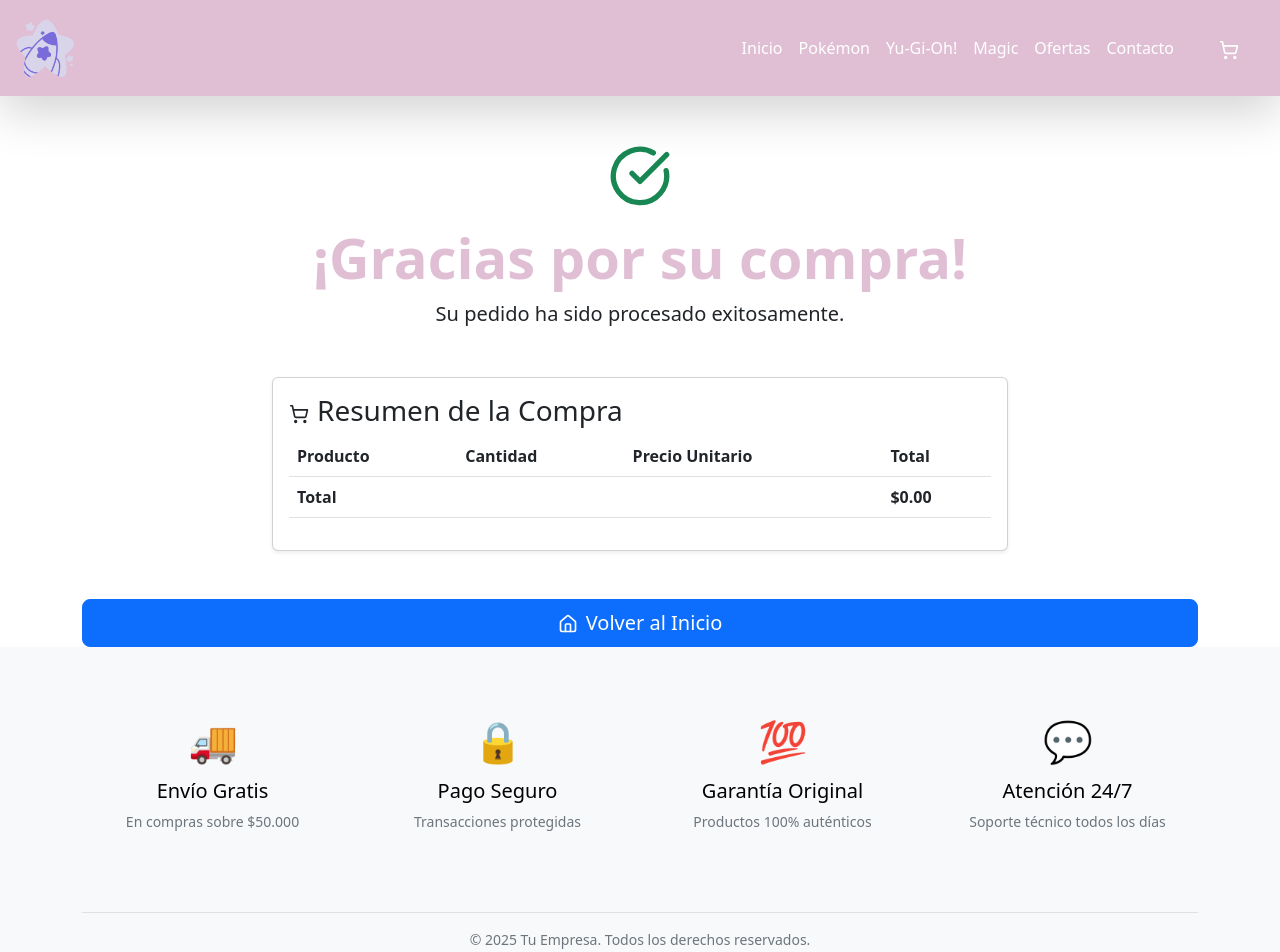
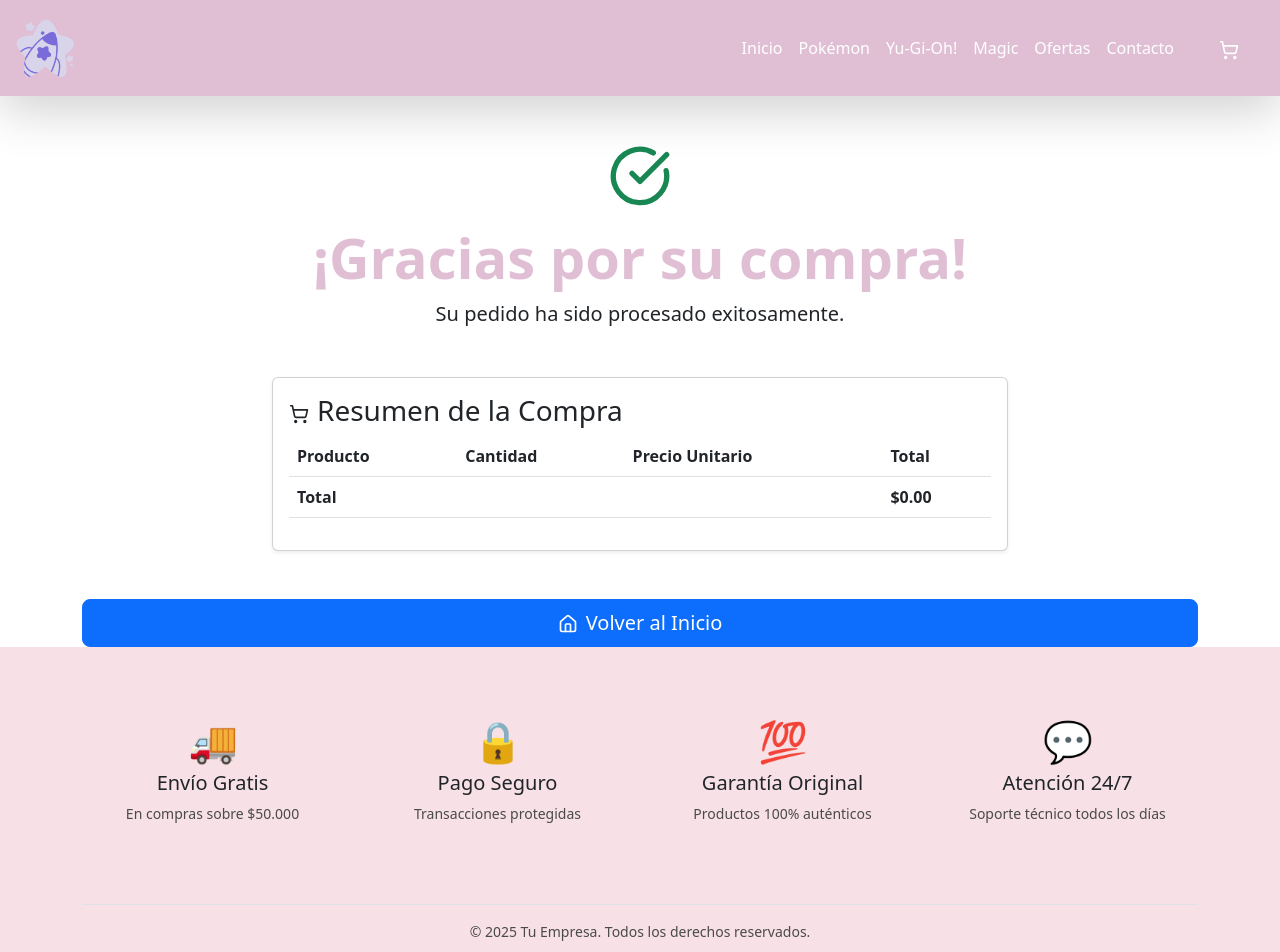
Before and after one commit to V-Puentes/Proyecto-BDY1103-Frontend, a React (Vite) app: page /gracias in a window 1280 px wide. Shown: the top 952 px of the page. Built offline with nearby package versions, Linux system fonts and the light colour scheme.

Commit message:
actualizacion colores footer.jsx

```diff
--- a/src/components/footer.jsx
+++ b/src/components/footer.jsx
@@ -1,42 +1,42 @@
 const Footer = () => {
   return (
-      <footer className="bg-light py-5">
+    <footer className="py-5" style={{ backgroundColor: 'var(--rosa-claro)' }}> {/* Fondo más suave */}
       <div className="container">
         {/* Sección de Ventajas */}
         <div className="row text-center g-4">
           <div className="col-md-3">
             <div className="p-3">
-                <div className="fs-1 text-primary mb-2">🚚</div>
-                <h5 className='text-black'>Envío Gratis</h5>
-                <p className="small text-muted">En compras sobre $50.000</p>
+              <div className="fs-1" style={{ color: 'var(--rosado-medium)' }}>🚚</div>
+              <h5 className="text-dark">Envío Gratis</h5>
+              <p className="small" style={{ color: 'var(--gris-oscuro)' }}>En compras sobre $50.000</p>
             </div>
           </div>
           <div className="col-md-3">
             <div className="p-3">
-                <div className="fs-1 text-primary mb-2">🔒</div>
-                <h5 className='text-black'>Pago Seguro</h5>
-                <p className="small text-muted">Transacciones protegidas</p>
+              <div className="fs-1" style={{ color: 'var(--rosado-medium)' }}>🔒</div>
+              <h5 className="text-dark">Pago Seguro</h5>
+              <p className="small" style={{ color: 'var(--gris-oscuro)' }}>Transacciones protegidas</p>
             </div>
           </div>
           <div className="col-md-3">
             <div className="p-3">
-                <div className="fs-1 text-primary mb-2">💯</div>
-                <h5 className='text-black'>Garantía Original</h5>
-                <p className="small text-muted">Productos 100% auténticos</p>
+              <div className="fs-1" style={{ color: 'var(--rosado-medium)' }}>💯</div>
+              <h5 className="text-dark">Garantía Original</h5>
+              <p className="small" style={{ color: 'var(--gris-oscuro)' }}>Productos 100% auténticos</p>
             </div>
           </div>
           <div className="col-md-3">
             <div className="p-3">
-                <div className="fs-1 text-primary mb-2">💬</div>
-                <h5 className='text-black'>Atención 24/7</h5>
-                <p className="small text-muted">Soporte técnico todos los días</p>
+              <div className="fs-1" style={{ color: 'var(--rosado-medium)' }}>💬</div>
+              <h5 className="text-dark">Atención 24/7</h5>
+              <p className="small" style={{ color: 'var(--gris-oscuro)' }}>Soporte técnico todos los días</p>
             </div>
           </div>
         </div>
 
         {/* Información adicional */}
-          <div className="border-top mt-5 pt-3 text-center text-muted small">
-            <p>&copy; {new Date().getFullYear()} Tu Empresa. Todos los derechos reservados.</p>
+        <div className="border-top mt-5 pt-3 text-center" style={{ color: 'var(--gris-oscuro)' }}>
+          <p className="small">&copy; {new Date().getFullYear()} Tu Empresa. Todos los derechos reservados.</p>
         </div>
       </div>
     </footer>
```
Lines whose indentation alone changed are shown as unchanged.
